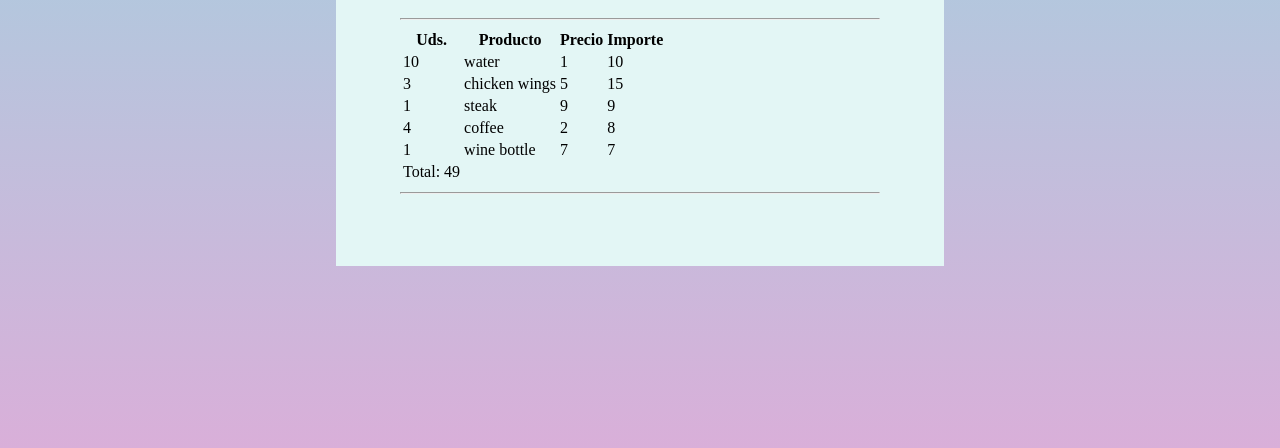
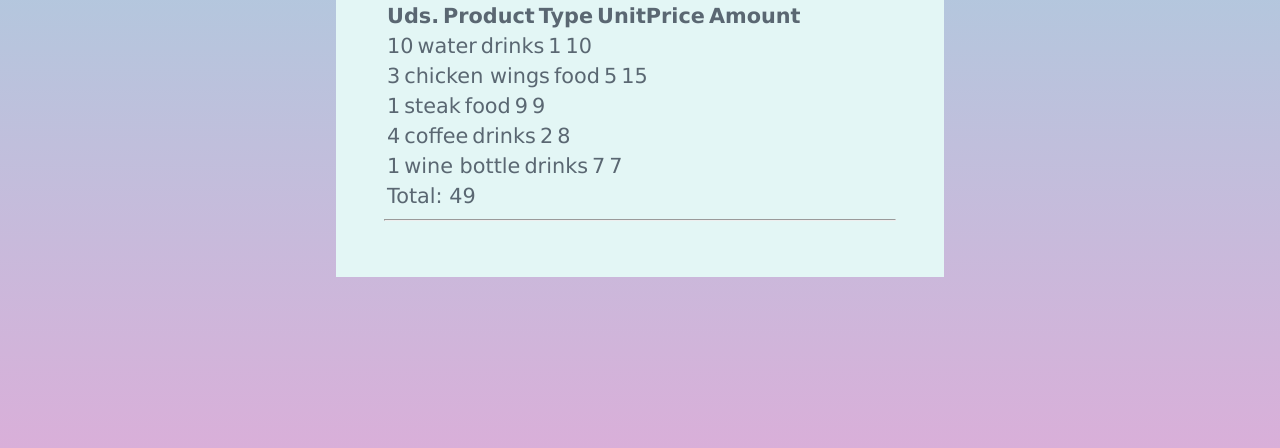
Before and after one commit to SolTuripe/get-ticket, a plain HTML site: page index.html in a window 1280 px wide. Shown: the part 352-800 px from the top of the page. Drawn offline with Linux system fonts and the light colour scheme.

Commit message:
refactoring

```diff
--- a/index.html
+++ b/index.html
@@ -9,14 +9,15 @@
   </head>
   <body>
     <div id="ticket-container">
-      <h1>Get Your Ticket</h1>
+      <h1 id="title">Get Your Ticket</h1>
       <hr />
       <table id="lines">
         <tr>
           <th>Uds.</th>
-          <th>Producto</th>
-          <th>Precio</th>
-          <th>Importe</th>
+          <th>Product</th>
+          <th>Type</th>
+          <th>UnitPrice</th>
+          <th>Amount</th>
         </tr>
       </table>
       <hr />
--- a/service.js
+++ b/service.js
@@ -3,20 +3,21 @@ import { data } from "./data/data.js";
 function getProductsTotal(products) {
   let total = 0;
   products.forEach((product) => {
-    total = total + product.quantity * product.unitPrice;
+    total += product.quantity * product.unitPrice;
   });
   return total;
 }
 
 function printInvoiceLines(products) {
   const table = document.querySelector("#lines");
-  products.forEach((product) => {
+  products.map((product) => {
     table.innerHTML += `
     <tr>
     <td>${product.quantity}</td>
     <td>${product.product}</td>
+    <td>${product.type}</td>
     <td>${product.unitPrice}</td>
-                <td>${product.unitPrice * product.quantity}</td>
+    <td>${product.quantity * product.unitPrice}</td>
     </tr>
     `;
   });
--- a/style/styles.css
+++ b/style/styles.css
@@ -14,8 +14,8 @@ body {
 
 #ticket-container {
   background: #e3f6f5;
-  width: 30rem;
-  padding: 4rem;
+  width: 32rem;
+  padding: 3rem;
 }
 
 h1 {
@@ -26,7 +26,10 @@ h1 {
   padding: 2px 0;
 }
 
-#invoice {
-  font-size: 1.7rem;
+#lines {
   color: #5a6772;
+  font-size: 1.3rem;
+  font-family: Verdana;
+  display: flex;
+  flex-direction: column;
 }
```
Lines whose indentation alone changed are shown as unchanged.
